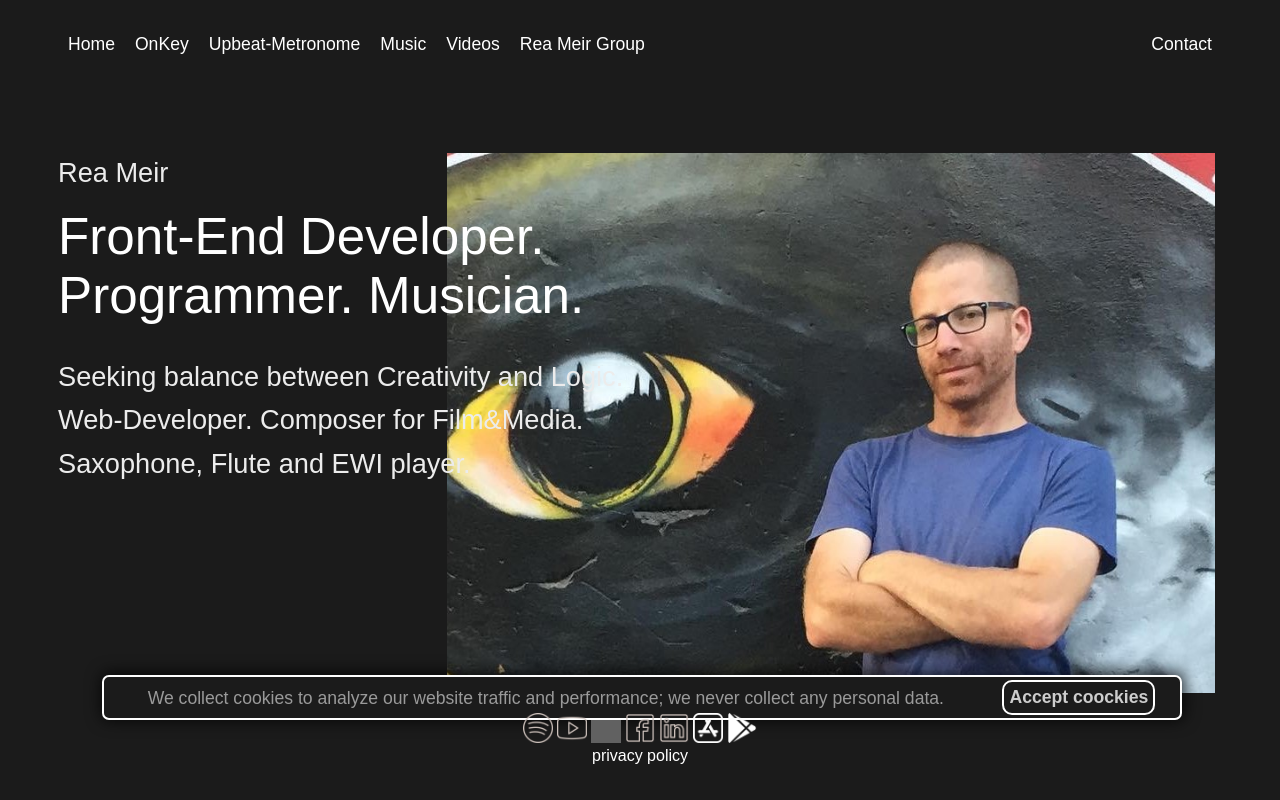
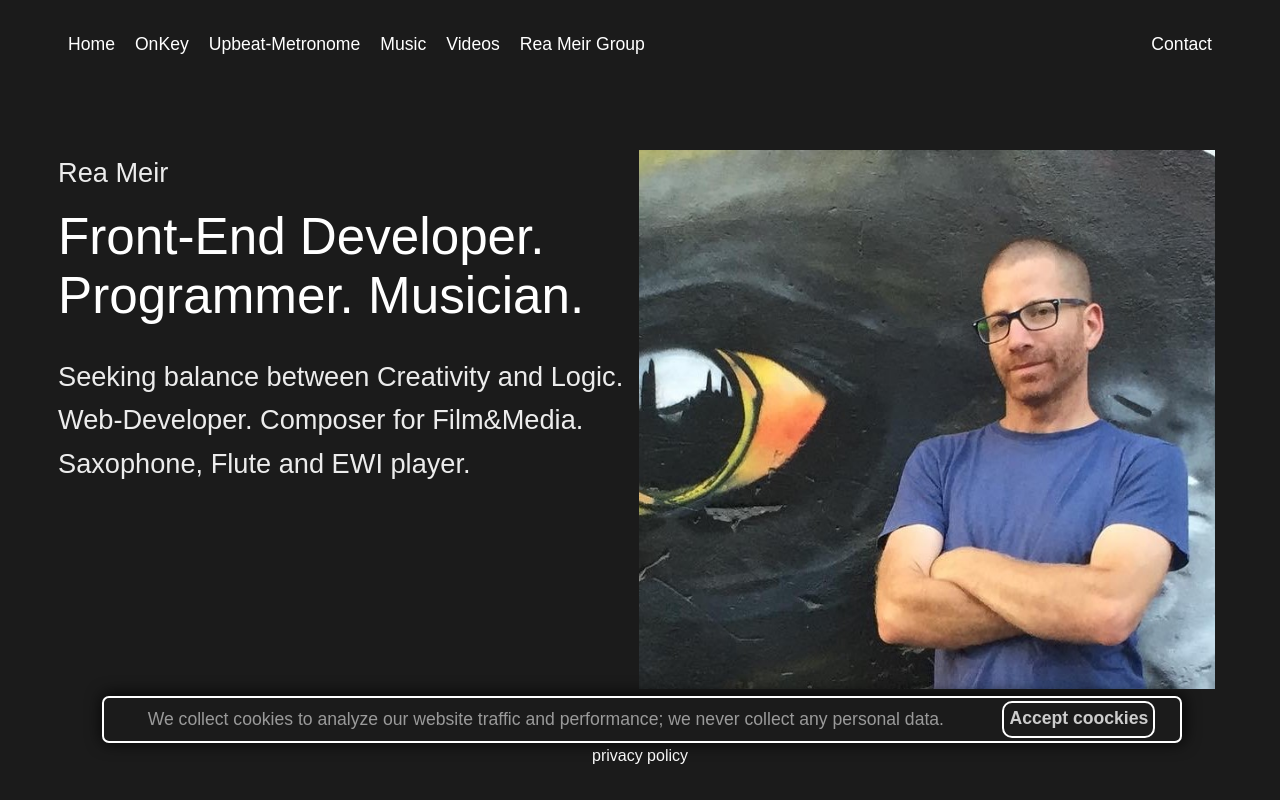
Before and after one commit to Re-aH/reameirdotcom, a React (Create React App) app: page / in a window 1280 px wide. Built offline with nearby package versions, Linux system fonts and the light colour scheme; grey boxes are pictures that could not be loaded.

Commit message:
styling some more

```diff
--- a/src/App.css
+++ b/src/App.css
@@ -62,11 +62,17 @@ ul {
   height: 69.5vh;
 }
 
+.trim {
+  position: absolute;
+  right: 65px;
+  top: 150px;
+  overflow: hidden;
+  width: 45vw;
+}
 .profilePic {
-  display: inline-block;
-  position: fixed;
-  right: 65px;
-  z-index: -1;
+  position: relative;
+  right: 120px;
+  z-index: -2;
   width: 60vw;
   height: auto;
   /* height: 280px; */
@@ -108,6 +114,7 @@ ul {
   /* font-family: "Courier New", Courier, monospace; */
   flex: 1;
 }
+
 .footer {
   width: 100%;
   text-align: center;
@@ -483,9 +490,10 @@ input[type="range"]:focus::-ms-fill-upper {
   position: absolute;
   display: flex;
   justify-content: space-around;
-  bottom: 10%;
+  bottom: 7.1%;
   right: 8%;
   left: 8%;
+  z-index: 10;
   width: 84%;
   background-color: var(--first-color);
   border: 2px solid var(--second-color);
@@ -496,7 +504,7 @@ input[type="range"]:focus::-ms-fill-upper {
 }
 
 .coockieText {
-  padding: 8px 10px 5px 19px;
+  padding: 8px 10px 8px 19px;
   width: fit-content;
   /* line-height: 1.5; */
   font-size: 1.1rem;
--- a/src/pages/HomePageContent.js
+++ b/src/pages/HomePageContent.js
@@ -23,7 +23,10 @@ const HomePageContent = () => {
                     </div>
                 </div>
             </div>
-            <img src={profilePic} alt="Profile Pic" className='profilePic' />
+            <div className='trim'>
+                <img src={profilePic} alt="Profile Pic" className='profilePic' />
+
+            </div>
 
             <Footer />
         </div>
```
